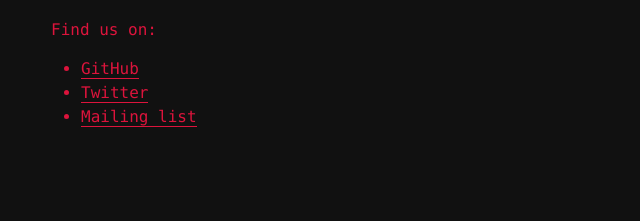
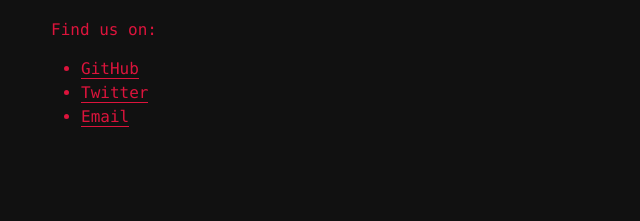
Before and after one commit to rubycorns/rubycorns.club, a Jekyll site: the page built from about.html, in a window 1280 px wide. Shown: the part 875-1096 px from the top of the page, without its empty margins (319-959 px from the left). Built offline with Jekyll 4.4.1, drawn with Linux system fonts in a browser that asks for light colours.

Commit message:
update links

```diff
--- a/about.html
+++ b/about.html
@@ -37,7 +37,7 @@
 <p>Find us on:</p>
 <ul>
   <li><a href="https://github.com/rubycorns">GitHub</a></li>
-  <li><a href="https://twitter.com/">Twitter</a></li>
-  <li><a href="mailto:rubycorns@googlegroups.com">Mailing list</a></li>
+  <li><a href="https://twitter.com/rubycorns">Twitter</a></li>
+  <li><a href="mailto:join@rubycorns.club">Email</a></li>
 </ul>
 </div>
```
